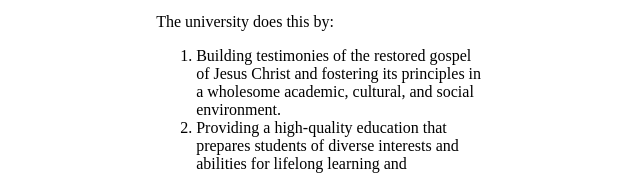
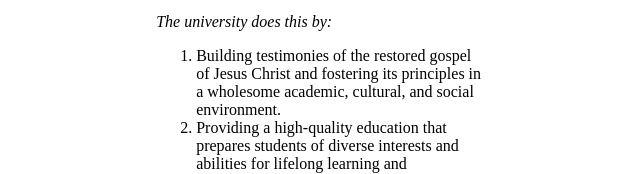
Before and after one commit to JulioCesarTavarez/wdd131, a plain HTML site: page mission/index.html in a window 1280 px wide. Shown: the part 424-598 px from the top of the page, 320-960 px from the left. Drawn offline with Linux system fonts and the light colour scheme.

Commit message:
italicize words

```diff
--- a/mission/index.html
+++ b/mission/index.html
@@ -16,7 +16,7 @@
         <div class="notes">
             <p>Brigham Young University-Idaho was founded and is supported and guided by The Church of Jesus Christ of Latter-day Saints. Its mission is to develop disciples of Jesus Christ who are leaders in their homes, the Church, and their communities.</p>
 
-            <p>The university does this by:</p>
+            <p class="italic">The university does this by:</p>
             <ol>
                 <li>Building testimonies of the restored gospel of Jesus Christ and fostering its principles in a wholesome academic, cultural, and social environment.</li>
                 <li>Providing a high-quality education that prepares students of diverse interests and abilities for lifelong learning and employment.</li>
--- a/mission/styles.css
+++ b/mission/styles.css
@@ -16,16 +16,19 @@ body{
     grid-column: 2/3;
 }
 
-.header p{
+.header p {
     color: blue;
     grid-column: 3fr;
     text-decoration-line: underline;
     text-decoration-color: blue;
 }
-.notes{
+.notes {
     grid-column: 2/3;
 }
 
+.italic {
+    font-style: italic;
+}
 
 img{
     display: block;
```
